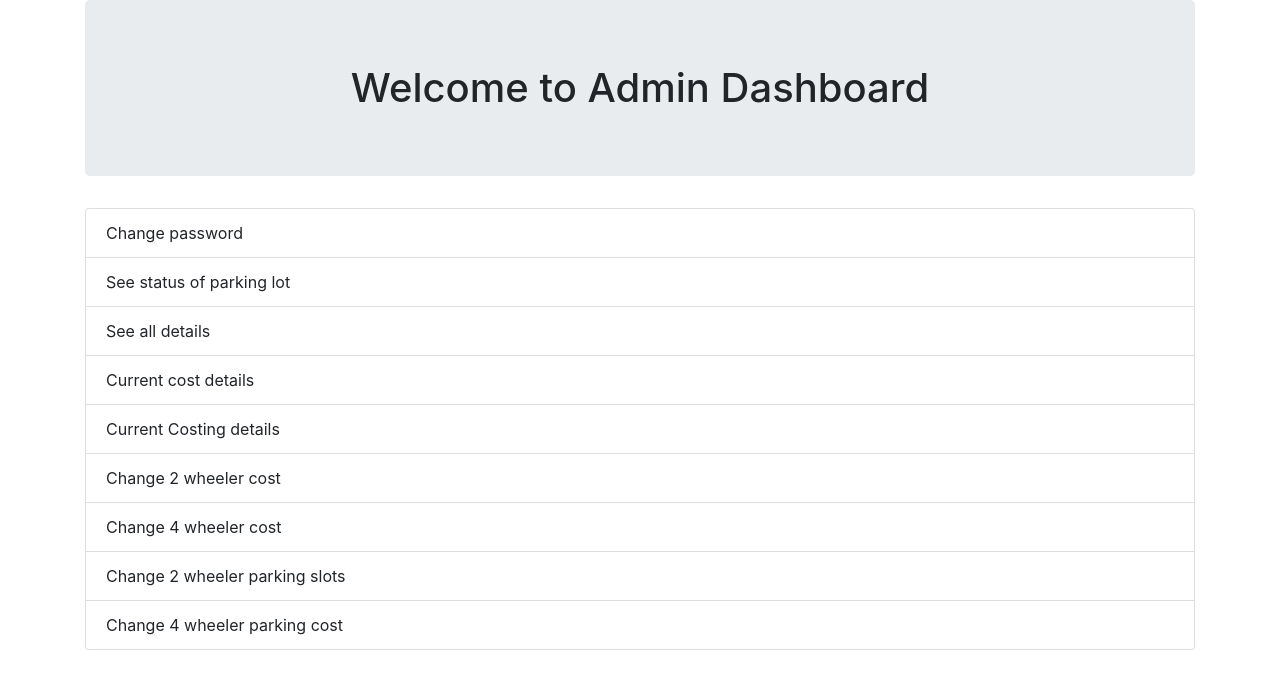
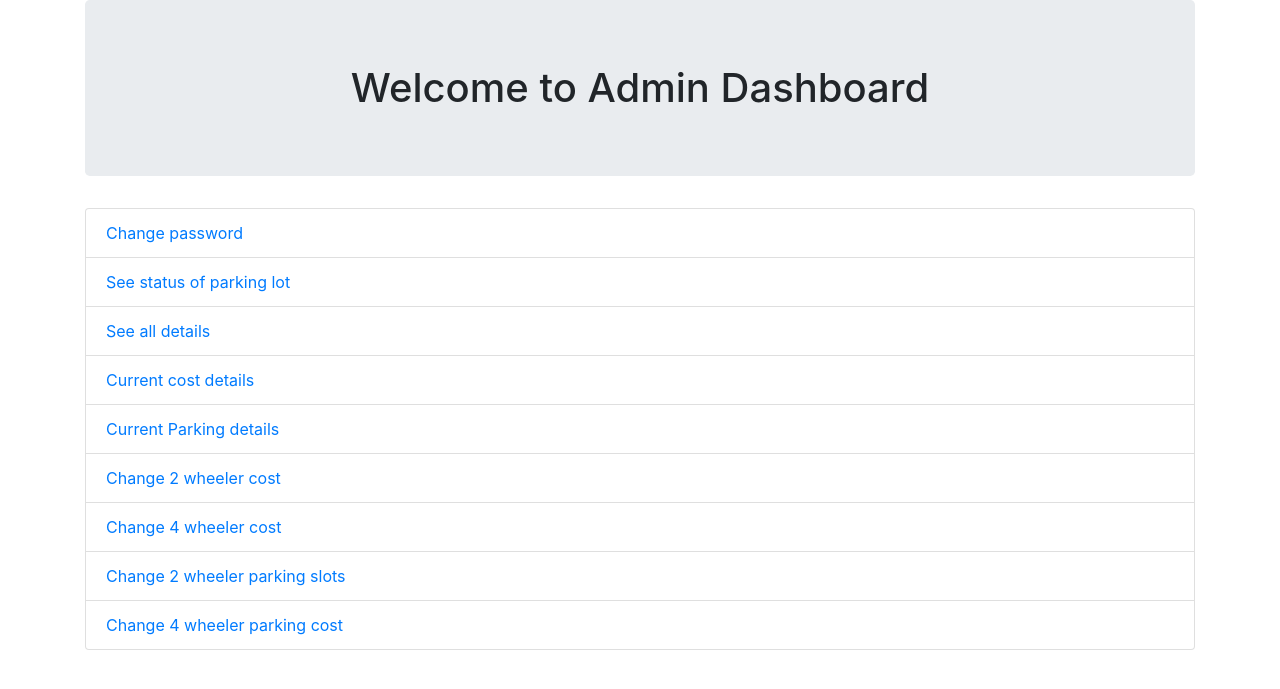
Before and after one commit to KushRohra/RFID_Car_Parking, a PHP site: page /admin_dashboard.php in a window 1280 px wide. Shown: the top 689 px of the page. Run offline with PHP 8.4, Linux system fonts and the light colour scheme; some libraries are stand-ins or nearby versions.

Commit message:
variuos function files added

```diff
--- a/admin_area/admin_dashboard.php
+++ b/admin_area/admin_dashboard.php
@@ -17,15 +17,15 @@
   <h1 class = "jumbotron text-center">Welcome to Admin Dashboard</h1>
 
   <ul class="list-group">
-    <li class="list-group-item">Change password</li>
-    <li class="list-group-item">See status of parking lot</li>
-    <li class="list-group-item">See all details</li>
-    <li class="list-group-item">Current cost details</li>
-    <li class="list-group-item">Current Costing details</li>
-    <li class="list-group-item">Change 2 wheeler cost</li>
-    <li class="list-group-item">Change 4 wheeler cost</li>
-    <li class="list-group-item">Change 2 wheeler parking slots</li>
-    <li class="list-group-item">Change 4 wheeler parking cost</li>
+    <li class="list-group-item"><a href="function/change_pass2.php">Change password</a></li>
+    <li class="list-group-item"><a href="function/parking_lot.php">See status of parking lot</a></li>
+    <li class="list-group-item"><a href="function/details.php">See all details</a></li>
+    <li class="list-group-item"><a href="function/cost.php">Current cost details</a></li>
+    <li class="list-group-item"><a href="function/parking.php">Current Parking details</a></li>
+    <li class="list-group-item"><a href="function/twocost.php">Change 2 wheeler cost</a></li>
+    <li class="list-group-item"><a href="function/fourcost.php">Change 4 wheeler cost</a></li>
+    <li class="list-group-item"><a href="function/twoslot.php">Change 2 wheeler parking slots</a></li>
+    <li class="list-group-item"><a href="function/fourslot.php">Change 4 wheeler parking cost</a></li>
   </ul>
 
   </div>
```
Also changed, not shown: admin_area/function/change_pass2.php (added), admin_area/function/cost.php (added), admin_area/function/details.php (added), admin_area/function/fourcost.php (added), admin_area/function/fourslot.php (added), admin_area/function/parking.php (added), admin_area/function/parking_lot.php (added), admin_area/function/twocost.php (added), admin_area/function/twoslot.php (added).
